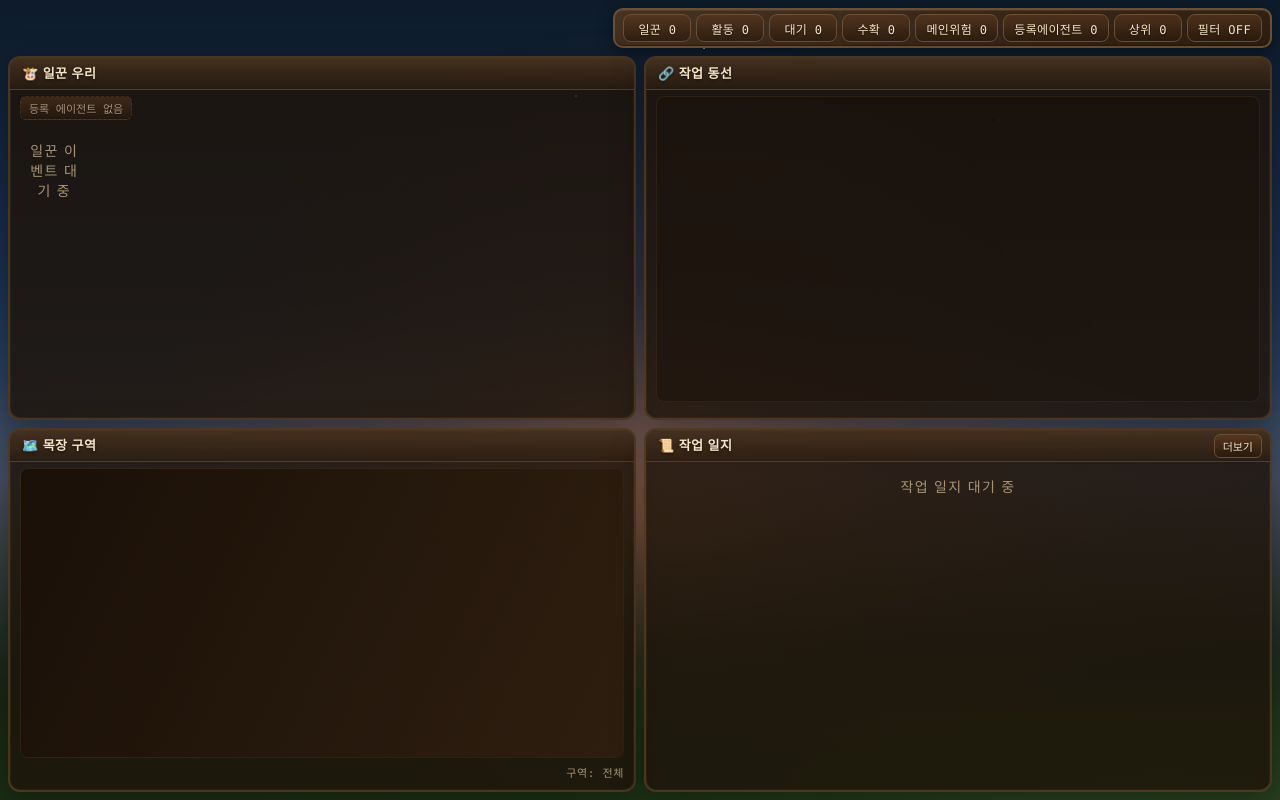
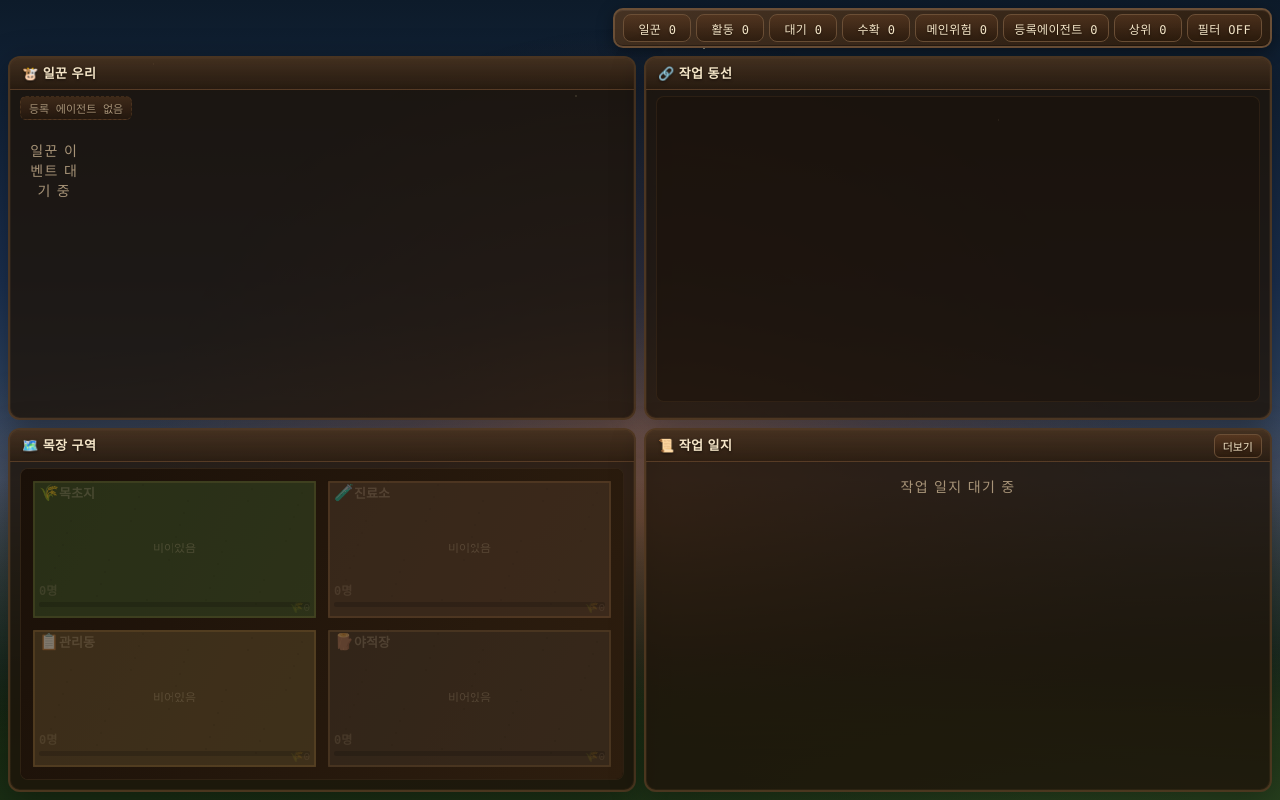
Before and after one commit to jsleemaster/ranch-agent, a React (Vite) app in the folder webview-ui/: page / in a window 1280 px wide. Built offline with nearby package versions, Linux system fonts and the light colour scheme.

Commit message:
feat(webview): implement ranch dashboard map with stats and animations

```diff
--- a/webview-ui/src/components/FolderMapPanel.tsx
+++ b/webview-ui/src/components/FolderMapPanel.tsx
@@ -1,4 +1,4 @@
-import React, { useEffect, useRef } from "react";
+import React, { useEffect, useMemo, useRef } from "react";
 
 import type { WebviewAssetCatalog } from "@shared/assets";
 import type { AgentSnapshot, FilterState, ZoneSnapshot } from "@shared/domain";
@@ -59,9 +59,7 @@ const ZONE_FALLBACK_COLORS: Record<string, string> = {
 };
 
 function getImage(cache: Map<string, HTMLImageElement>, url: string | undefined): HTMLImageElement | null {
-  if (!url) {
-    return null;
-  }
+  if (!url) return null;
   let image = cache.get(url);
   if (!image) {
     image = new Image();
@@ -80,42 +78,29 @@ function seedFromAgent(agentId: string): number {
 }
 
 function gateAura(gate: AgentSnapshot["currentHookGate"]): string | null {
-  if (gate === "failed") {
-    return "rgba(224, 85, 69, 0.55)";
-  }
-  if (gate === "blocked") {
-    return "rgba(240, 184, 64, 0.5)";
-  }
-  if (gate === "open") {
-    return "rgba(124, 198, 110, 0.45)";
-  }
+  if (gate === "failed") return "rgba(224, 85, 69, 0.55)";
+  if (gate === "blocked") return "rgba(240, 184, 64, 0.5)";
+  if (gate === "open") return "rgba(124, 198, 110, 0.45)";
   return null;
 }
 
 function growthAura(agent: AgentSnapshot): string {
-  if (agent.growthStage === "harvest") {
-    return "rgba(240, 184, 64, 0.5)";
-  }
-  if (agent.growthStage === "grow") {
-    return "rgba(140, 200, 80, 0.4)";
-  }
-  if (agent.growthStage === "sprout") {
-    return "rgba(90, 180, 70, 0.35)";
-  }
+  if (agent.growthStage === "harvest") return "rgba(240, 184, 64, 0.5)";
+  if (agent.growthStage === "grow") return "rgba(140, 200, 80, 0.4)";
+  if (agent.growthStage === "sprout") return "rgba(90, 180, 70, 0.35)";
   return "rgba(120, 85, 50, 0.2)";
 }
 
 function matchesAgent(agent: AgentSnapshot, filter: FilterState): boolean {
-  if (filter.selectedAgentId && agent.agentId !== filter.selectedAgentId) {
-    return false;
-  }
-  if (filter.selectedSkill && agent.currentSkill !== filter.selectedSkill) {
-    return false;
-  }
-  if (filter.selectedZoneId && agent.currentZoneId !== filter.selectedZoneId) {
-    return false;
-  }
+  if (filter.selectedAgentId && agent.agentId !== filter.selectedAgentId) return false;
+  if (filter.selectedSkill && agent.currentSkill !== filter.selectedSkill) return false;
+  if (filter.selectedZoneId && agent.currentZoneId !== filter.selectedZoneId) return false;
   return true;
+}
+
+function formatTokens(n: number): string {
+  if (n >= 1000) return `${(n / 1000).toFixed(1)}K`;
+  return String(n);
 }
 
 export default function FolderMapPanel({ zones, agents, filter, assets, onSelectZone }: FolderMapPanelProps): JSX.Element {
@@ -124,21 +109,70 @@ export default function FolderMapPanel({ zones, agents, filter, assets, onSelect
   const positionRef = useRef<Map<string, AgentPoint>>(new Map());
   const imageCacheRef = useRef<Map<string, HTMLImageElement>>(new Map());
 
-  const latestRef = useRef({ zones, agents, filter, assets });
-  latestRef.current = { zones, agents, filter, assets };
+  // Auto-generate zones from agent data if none exist
+  const effectiveZones = useMemo(() => {
+    if (zones.length > 0) return zones;
+
+    // Build zones from agents' currentZoneId
+    const zoneMap = new Map<string, string[]>();
+    for (const agent of agents) {
+      const zId = agent.currentZoneId ?? "etc";
+      if (!zoneMap.has(zId)) zoneMap.set(zId, []);
+      zoneMap.get(zId)!.push(agent.agentId);
+    }
+
+    // If no agents either, show default zones
+    if (zoneMap.size === 0) {
+      return [
+        { zoneId: "src", folderPrefix: "src", occupants: [] },
+        { zoneId: "tests", folderPrefix: "tests", occupants: [] },
+        { zoneId: "docs", folderPrefix: "docs", occupants: [] },
+        { zoneId: "etc", folderPrefix: "etc", occupants: [] }
+      ] as ZoneSnapshot[];
+    }
+
+    return [...zoneMap.entries()].map(([zoneId, occupants]) => ({
+      zoneId,
+      folderPrefix: zoneId,
+      occupants
+    })) as ZoneSnapshot[];
+  }, [zones, agents]);
+
+  const latestRef = useRef({ zones: effectiveZones, agents, filter, assets });
+  latestRef.current = { zones: effectiveZones, agents, filter, assets };
+
+  const wanderRef = useRef<Map<string, { x: number; y: number; tx: number; ty: number; nextUpdate: number }>>(new Map());
 
   const selectedZoneLabel = filter.selectedZoneId ? `구역: ${zoneLabel(filter.selectedZoneId)}` : "구역: 전체";
 
+  // Ranch summary stats (computed from props)
+  const ranchStats = useMemo(() => {
+    const agentMap = new Map(agents.map(a => [a.agentId, a]));
+    let activeZoneCount = 0;
+    let totalFeed = 0;
+    let harvestCount = 0;
+    let warningCount = 0;
+
+    for (const zone of effectiveZones) {
+      const zoneAgents = zone.occupants.map(id => agentMap.get(id)).filter(Boolean) as AgentSnapshot[];
+      if (zoneAgents.length > 0) activeZoneCount++;
+
+      for (const a of zoneAgents) {
+        totalFeed += a.totalTokensTotal ?? 0;
+        if (a.growthStage === "harvest") harvestCount++;
+        if (a.currentHookGate === "failed") warningCount++;
+      }
+    }
+
+    const utilPercent = effectiveZones.length > 0 ? Math.round((activeZoneCount / effectiveZones.length) * 100) : 0;
+    return { activeZoneCount, totalZones: effectiveZones.length, utilPercent, totalFeed, harvestCount, warningCount };
+  }, [effectiveZones, agents]);
+
   useEffect(() => {
     const canvas = canvasRef.current;
-    if (!canvas) {
-      return;
-    }
-
+    if (!canvas) return;
     const context = canvas.getContext("2d");
-    if (!context) {
-      return;
-    }
+    if (!context) return;
 
     let animationFrame = 0;
 
@@ -165,9 +199,15 @@ export default function FolderMapPanel({ zones, agents, filter, assets, onSelect
       context.fillStyle = gradient;
       context.fillRect(0, 0, width, height);
 
-      const cols = 4;
-      const gap = 10;
-      const rows = Math.max(1, Math.ceil(activeZones.length / cols));
+      const zoneCount = activeZones.length;
+      let cols = 2;
+      if (zoneCount <= 1) cols = 1;
+      else if (zoneCount === 2) cols = (width > height) ? 2 : 1;
+      else if (zoneCount <= 4) cols = 2;
+      else cols = Math.min(4, Math.ceil(Math.sqrt(zoneCount * (width / height))));
+
+      const rows = Math.ceil(zoneCount / cols);
+      const gap = 12;
       const tileW = (width - gap * (cols + 1)) / cols;
       const tileH = (height - gap * (rows + 1)) / rows;
 
@@ -176,6 +216,7 @@ export default function FolderMapPanel({ zones, agents, filter, assets, onSelect
       const drawQueue: DrawAgent[] = [];
       const visibleAgentIds = new Set<string>();
       const activeAgentMap = new Map(activeAgents.map((agent) => [agent.agentId, agent]));
+      const totalAgentCount = activeAgents.length || 1;
       const now = performance.now() / 1000;
 
       for (let i = 0; i < activeZones.length; i += 1) {
@@ -191,59 +232,169 @@ export default function FolderMapPanel({ zones, agents, filter, assets, onSelect
 
         zoneRectsRef.current.push({ zoneId: zone.zoneId, x, y, w, h });
 
+        const zoneAgents = zone.occupants
+          .map((agentId) => activeAgentMap.get(agentId))
+          .filter((agent): agent is AgentSnapshot => !!agent);
+
+        const isEmpty = zoneAgents.length === 0;
+        const hasFailed = zoneAgents.some(a => a.currentHookGate === "failed");
+        const zoneFeed = zoneAgents.reduce((s, a) => s + (a.totalTokensTotal ?? 0), 0);
+
+        // Tile background
         const tileImage = getImage(imageCacheRef.current, tileUrl(activeAssets, zone.zoneId));
-        context.globalAlpha = hasFilter && !zoneMatched ? 0.28 : 1;
+        context.globalAlpha = (hasFilter && !zoneMatched) ? 0.28 : isEmpty ? 0.45 : 1;
         if (tileImage) {
-          context.globalAlpha = 0.88;
+          context.globalAlpha = isEmpty ? 0.35 : 0.88;
           context.drawImage(tileImage, x, y, w, h);
-          context.globalAlpha = hasFilter && !zoneMatched ? 0.33 : 1;
+          context.globalAlpha = (hasFilter && !zoneMatched) ? 0.33 : 1;
         } else {
           context.fillStyle = ZONE_FALLBACK_COLORS[zone.zoneId] ?? ZONE_FALLBACK_COLORS.etc;
           context.fillRect(x, y, w, h);
-          context.fillStyle = "rgba(255,255,255,0.08)";
-          context.fillRect(x + 2, y + 2, w - 4, 3);
         }
 
-        context.strokeStyle = activeFilter.selectedZoneId === zone.zoneId ? "#F0B840" : "rgba(180, 130, 70, 0.4)";
-        context.lineWidth = activeFilter.selectedZoneId === zone.zoneId ? 3 : 1.5;
-        context.strokeRect(x + 1, y + 1, w - 2, h - 2);
+        // ── Decoration (Grass/Dirt) ──
+        context.fillStyle = "rgba(0, 0, 0, 0.15)";
+        const decorationCount = Math.floor((w * h) / 1000);
+        for (let d = 0; d < decorationCount; d++) {
+          const dx = x + ((d * 123456) % Math.floor(w - 10));
+          const dy = y + ((d * 789012) % Math.floor(h - 10));
+          context.beginPath();
+          context.arc(dx, dy, 1, 0, Math.PI * 2);
+          context.fill();
+        }
 
+        // Border — warning (red), selected (gold), or default
+        if (hasFailed && zoneMatched) {
+          context.strokeStyle = "rgba(224, 85, 69, 0.8)";
+          context.lineWidth = 3;
+          // Pulsing red border for failed gates
+          const alertPulse = 0.5 + Math.sin(now * 4) * 0.3;
+          context.globalAlpha = alertPulse;
+          context.strokeRect(x + 1, y + 1, w - 2, h - 2);
+          context.globalAlpha = 1;
+        } else {
+          context.strokeStyle = activeFilter.selectedZoneId === zone.zoneId ? "#F0B840" : "rgba(180, 130, 70, 0.4)";
+          context.lineWidth = activeFilter.selectedZoneId === zone.zoneId ? 3 : 1.5;
+          context.strokeRect(x + 1, y + 1, w - 2, h - 2);
+        }
+
+        // Zone icon + label (top-left)
+        context.globalAlpha = isEmpty ? 0.5 : 1;
         const zoneIcon = getImage(imageCacheRef.current, iconUrl(activeAssets, zoneIconKey(zone.zoneId)));
         if (zoneIcon) {
           context.drawImage(zoneIcon, x + 6, y + 6, 18, 18);
         } else {
-          context.font = "18px sans-serif";
+          context.font = "16px sans-serif";
           context.textAlign = "left";
           context.textBaseline = "top";
           context.fillStyle = "rgba(255,255,255,0.9)";
-          context.fillText(zoneEmoji(zone.zoneId), x + 6, y + 4);
-          context.font = "12px sans-serif";
-          context.fillStyle = "rgba(242,246,236,0.86)";
-          context.fillText(zoneLabel(zone.zoneId), x + 26, y + 8);
+          context.fillText(zoneEmoji(zone.zoneId), x + 6, y + 5);
+        }
+        context.font = "bold 13px 'JetBrains Mono', monospace";
+        context.fillStyle = isEmpty ? "rgba(200, 180, 150, 0.5)" : "#F5E6C8";
+        context.textAlign = "left";
+        context.textBaseline = "top";
+        context.fillText(zoneLabel(zone.zoneId), x + 26, y + 7);
+
+        // ── Zone stats overlay (bottom area) ──
+
+        // Agent count
+        context.font = "bold 12px 'JetBrains Mono', monospace";
+        context.fillStyle = isEmpty ? "rgba(180, 160, 130, 0.4)" : "#F5E6C8";
+        context.textAlign = "left";
+        context.textBaseline = "bottom";
+        context.fillText(`${zoneAgents.length}명`, x + 6, y + h - 20);
+
+        // Activity gauge bar
+        const barX = x + 6;
+        const barY = y + h - 16;
+        const barW = w - 12;
+        const barH = 5;
+        const ratio = zoneAgents.length / totalAgentCount;
+
+        // Bar background
+        context.fillStyle = "rgba(0, 0, 0, 0.4)";
+        context.beginPath();
+        context.roundRect(barX, barY, barW, barH, 2);
+        context.fill();
+
+        // Bar fill
+        if (ratio > 0) {
+          const barGrad = context.createLinearGradient(barX, barY, barX + barW * ratio, barY);
+          barGrad.addColorStop(0, "rgba(90, 180, 70, 0.8)");
+          barGrad.addColorStop(1, "rgba(240, 184, 64, 0.9)");
+          context.fillStyle = barGrad;
+          context.beginPath();
+          context.roundRect(barX, barY, barW * ratio, barH, 2);
+          context.fill();
         }
 
-        const zoneAgents = zone.occupants
-          .map((agentId) => activeAgentMap.get(agentId))
-          .filter((agent): agent is AgentSnapshot => !!agent);
+        // Feed amount
+        context.font = "11px 'JetBrains Mono', monospace";
+        context.fillStyle = isEmpty ? "rgba(180, 160, 130, 0.3)" : "rgba(240, 184, 64, 0.9)";
+        context.textAlign = "right";
+        context.textBaseline = "bottom";
+        context.fillText(`🌾${formatTokens(zoneFeed)}`, x + w - 6, y + h - 4);
 
+        // Empty zone overlay
+        if (isEmpty) {
+          context.fillStyle = "rgba(40, 30, 20, 0.4)";
+          context.fillRect(x + 2, y + 2, w - 4, h - 4);
+          context.font = "12px sans-serif";
+          context.fillStyle = "rgba(180, 160, 130, 0.5)";
+          context.textAlign = "center";
+          context.textBaseline = "middle";
+          context.fillText("비어있음", x + w / 2, y + h / 2);
+        }
+
+        context.globalAlpha = 1;
+
+        // ── Agent sprites ──
         const agentCols = Math.max(1, Math.floor((w - 24) / 24));
 
         for (let slot = 0; slot < zoneAgents.length; slot += 1) {
           const agent = zoneAgents[slot];
-          const tx = x + 12 + (slot % agentCols) * 22;
-          const ty = y + 30 + Math.floor(slot / agentCols) * 22;
+
+          // ── Wandering & Idle Logic ──
+          let wander = wanderRef.current.get(agent.agentId);
+          // Scale wander range based on tile size (stay within middle 70% of tile)
+          const rangeX = (tileW - 40) * 0.45;
+          const rangeY = (tileH - 60) * 0.45;
+
+          if (!wander || now > wander.nextUpdate) {
+            const rx = (Math.random() - 0.5) * rangeX * 2;
+            const ry = (Math.random() - 0.5) * rangeY * 2;
+            wander = {
+              x: wander?.x ?? 0,
+              y: wander?.y ?? 0,
+              tx: rx,
+              ty: ry,
+              nextUpdate: now + 2 + Math.random() * 3
+            };
+            wanderRef.current.set(agent.agentId, wander);
+          }
+          // Smoothly move wander offset toward target wander
+          wander.x += (wander.tx - wander.x) * 0.02;
+          wander.y += (wander.ty - wander.y) * 0.02;
+
+          // Base position is center of tile for more free-roaming feel
+          const tx = x + w / 2 + wander.x;
+          const ty = y + h / 2 + wander.y;
 
           const current = positionRef.current.get(agent.agentId) ?? { x: tx, y: ty };
           const fromX = current.x;
           const fromY = current.y;
-          current.x += (tx - current.x) * 0.2;
-          current.y += (ty - current.y) * 0.2;
+          current.x += (tx - current.x) * 0.08;
+          current.y += (ty - current.y) * 0.08;
           positionRef.current.set(agent.agentId, current);
+
+          // Breathe/Idle bounce (pure visual Y offset)
+          const bounce = Math.sin(now * 5 + seedFromAgent(agent.agentId)) * 2;
 
           drawQueue.push({
             agent,
-            x: current.x,
-            y: current.y,
+            x: current.x - 10, // center correction for 20px sprite
+            y: current.y - 10 + bounce,
             fromX,
             fromY,
             size: 20,
@@ -254,12 +405,14 @@ export default function FolderMapPanel({ zones, agents, filter, assets, onSelect
         }
       }
 
+      // Clean up stale positions
       for (const agentId of [...positionRef.current.keys()]) {
         if (!visibleAgentIds.has(agentId)) {
           positionRef.current.delete(agentId);
         }
       }
 
+      // Draw agents sorted by Y for depth
       drawQueue.sort((a, b) => a.y - b.y);
 
       for (const drawItem of drawQueue) {
@@ -267,6 +420,7 @@ export default function FolderMapPanel({ zones, agents, filter, assets, onSelect
         const alpha = matched ? 1 : 0.25;
         context.globalAlpha = alpha;
 
+        // Movement trail
         const movement = Math.hypot(x - fromX, y - fromY);
         if (movement > 0.1 && matched) {
           const trailGradient = context.createLinearGradient(fromX, fromY, x, y);
@@ -284,6 +438,7 @@ export default function FolderMapPanel({ zones, agents, filter, assets, onSelect
           getImage(imageCacheRef.current, spriteUrl(activeAssets, agent.state)) ??
           getImage(imageCacheRef.current, iconUrl(activeAssets, teamIconKey(agent)));
 
+        // Active pulse ring
         if (agent.state === "active" && matched) {
           const pulse = 0.55 + (Math.sin(now * 5 + pulseSeed) + 1) * 0.25;
           context.fillStyle = `rgba(124, 198, 110, ${pulse.toFixed(3)})`;
@@ -292,12 +447,14 @@ export default function FolderMapPanel({ zones, agents, filter, assets, onSelect
           context.fill();
         }
 
+        // Growth aura
         if (matched) {
           context.strokeStyle = growthAura(agent);
           context.lineWidth = 2;
           context.strokeRect(x - 3, y - 3, size + 6, size + 6);
         }
 
+        // Gate aura
         const aura = gateAura(agent.currentHookGate);
         if (aura && matched) {
           context.strokeStyle = aura;
@@ -305,6 +462,7 @@ export default function FolderMapPanel({ zones, agents, filter, assets, onSelect
           context.strokeRect(x - 2, y - 2, size + 4, size + 4);
         }
 
+        // Sprite or fallback
         if (sprite) {
           context.drawImage(sprite, x, y, size, size);
         } else {
@@ -319,10 +477,12 @@ export default function FolderMapPanel({ zones, agents, filter, assets, onSelect
           context.fillText(teamEmoji(agent), x + size / 2, y + size / 2 + 1);
         }
 
+        // Selection ring
         context.strokeStyle = activeFilter.selectedAgentId === agent.agentId ? "#F0B840" : "rgba(74, 52, 34, 0.6)";
         context.lineWidth = activeFilter.selectedAgentId === agent.agentId ? 2.5 : 1;
         context.strokeRect(x - 1, y - 1, size + 2, size + 2);
 
+        // Gate badge
         const gate = getImage(imageCacheRef.current, iconUrl(activeAssets, gateIconKey(agent.currentHookGate)));
         if (gate) {
           context.drawImage(gate, x + size - 8, y - 6, 10, 10);
@@ -348,9 +508,7 @@ export default function FolderMapPanel({ zones, agents, filter, assets, onSelect
 
   const onCanvasClick = (event: React.MouseEvent<HTMLCanvasElement>) => {
     const canvas = canvasRef.current;
-    if (!canvas) {
-      return;
-    }
+    if (!canvas) return;
 
     const rect = canvas.getBoundingClientRect();
     const x = event.clientX - rect.left;
@@ -360,17 +518,29 @@ export default function FolderMapPanel({ zones, agents, filter, assets, onSelect
       return x >= zoneRect.x && x <= zoneRect.x + zoneRect.w && y >= zoneRect.y && y <= zoneRect.y + zoneRect.h;
     });
 
-    if (!hit) {
-      return;
-    }
-
+    if (!hit) return;
     onSelectZone(filter.selectedZoneId === hit.zoneId ? null : hit.zoneId);
   };
 
   return (
-    <div className="panel-body folder-map">
+    <div className="panel-body ranch-map-container">
       <canvas ref={canvasRef} className="zone-canvas" onClick={onCanvasClick} />
-      <div className="canvas-note">{selectedZoneLabel}</div>
+      <div className="ranch-summary">
+        <span className="ranch-stat">
+          🏠 구역 활용 <strong>{ranchStats.activeZoneCount}/{ranchStats.totalZones}</strong> ({ranchStats.utilPercent}%)
+        </span>
+        <span className="ranch-stat">
+          🧺 수확 가능 <strong>{ranchStats.harvestCount}</strong>마리
+        </span>
+        {ranchStats.warningCount > 0 && (
+          <span className="ranch-stat ranch-warning">
+            ⚠️ 경고 <strong>{ranchStats.warningCount}</strong>건
+          </span>
+        )}
+        <span className="ranch-stat">
+          🌾 총 사료 <strong>{formatTokens(ranchStats.totalFeed)}</strong>
+        </span>
+      </div>
     </div>
   );
 }
```
